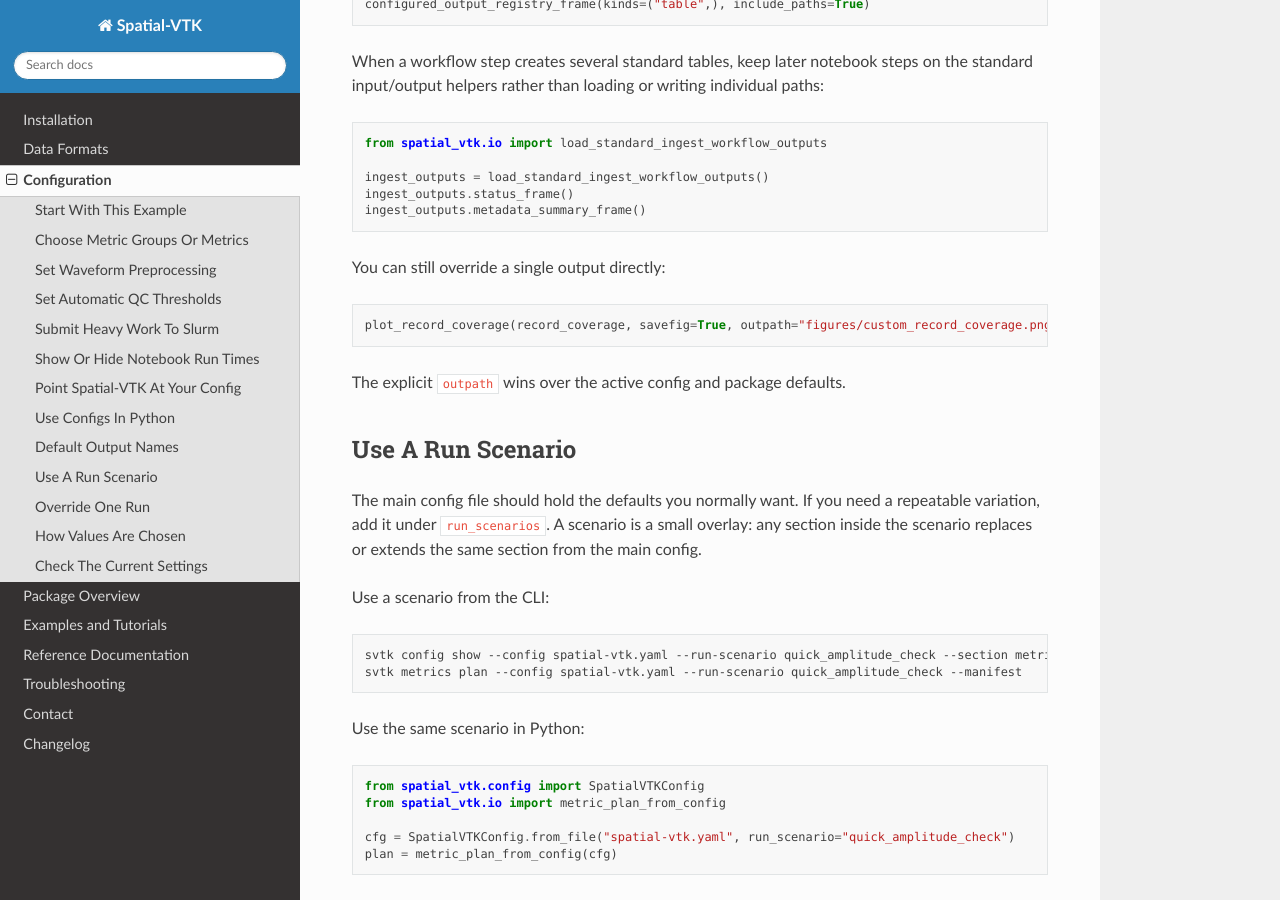
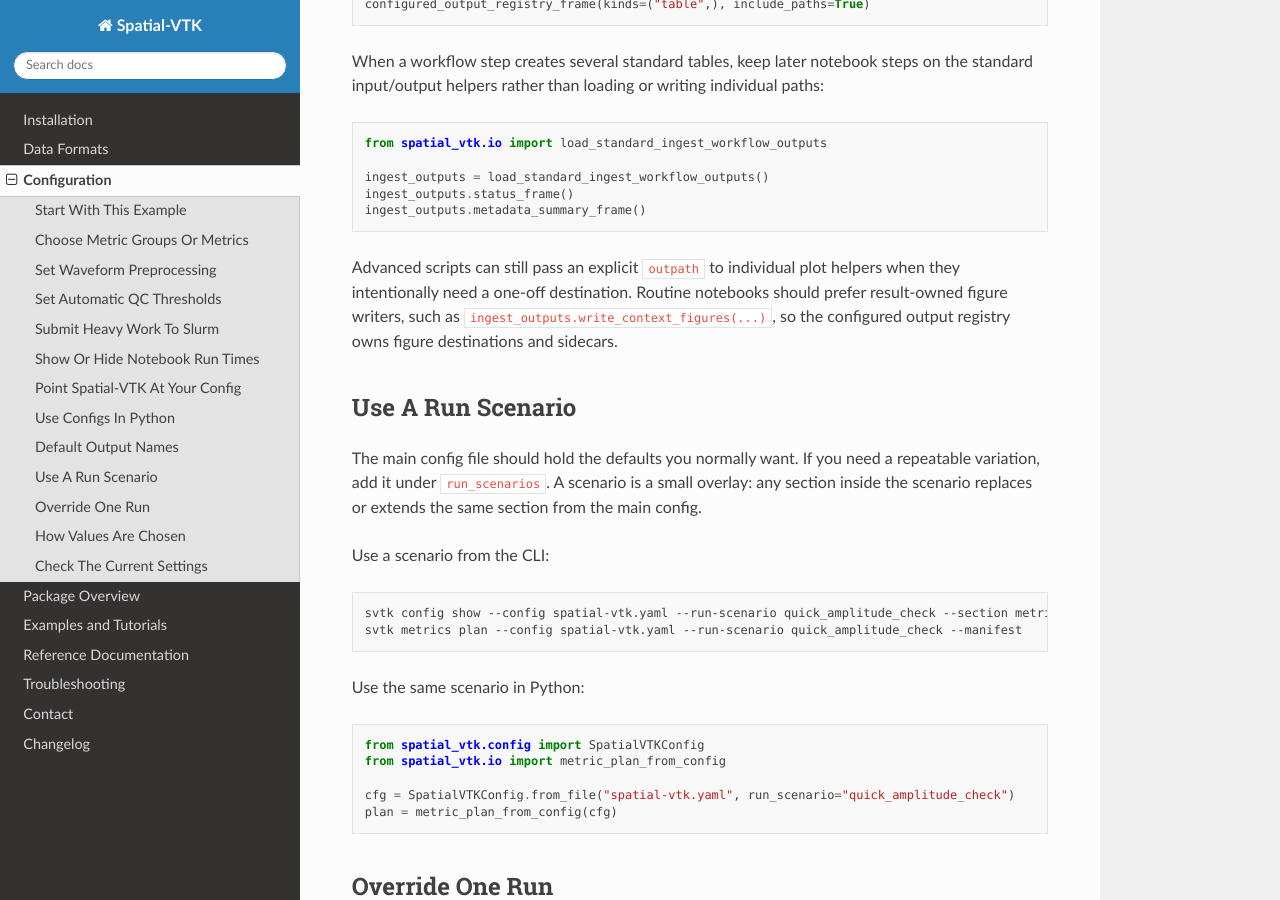
Before and after one commit to bcbirkel/spatial-vtk, a Sphinx documentation site: the page built from docs/configuration.rst, in a window 1280 px wide and 900 px high, scrolled down 6488 px. Built offline with Sphinx 7.4.7 and the Read the Docs theme 3.1.0, drawn with Linux system fonts in a browser that asks for light colours.

Commit message:
Prefer result-owned figure output guidance

```diff
--- a/docs/changelog.rst
+++ b/docs/changelog.rst
@@ -261,6 +261,9 @@ Changelog
   - Updated spatial map package docstrings so notebook examples start with
     the standard map figure writer before documenting individual map functions
     for focused scripts.
+  - Updated the configuration guide so figure-output override guidance points
+    routine notebooks at result-owned figure writers instead of a literal
+    ``outpath="figures/..."`` example.
 
 - **CLI examples and defaults** *(Changed)*
 
--- a/docs/configuration.rst
+++ b/docs/configuration.rst
@@ -347,13 +347,11 @@ paths:
    ingest_outputs.status_frame()
    ingest_outputs.metadata_summary_frame()
 
-You can still override a single output directly:
-
-.. code-block:: python
-
-   plot_record_coverage(record_coverage, savefig=True, outpath="figures/custom_record_coverage.png")
-
-The explicit ``outpath`` wins over the active config and package defaults.
+Advanced scripts can still pass an explicit ``outpath`` to individual plot
+helpers when they intentionally need a one-off destination. Routine notebooks
+should prefer result-owned figure writers, such as
+``ingest_outputs.write_context_figures(...)``, so the configured output
+registry owns figure destinations and sidecars.
 
 Use A Run Scenario
 ------------------
```
Also changed, not shown: 1 other file.
